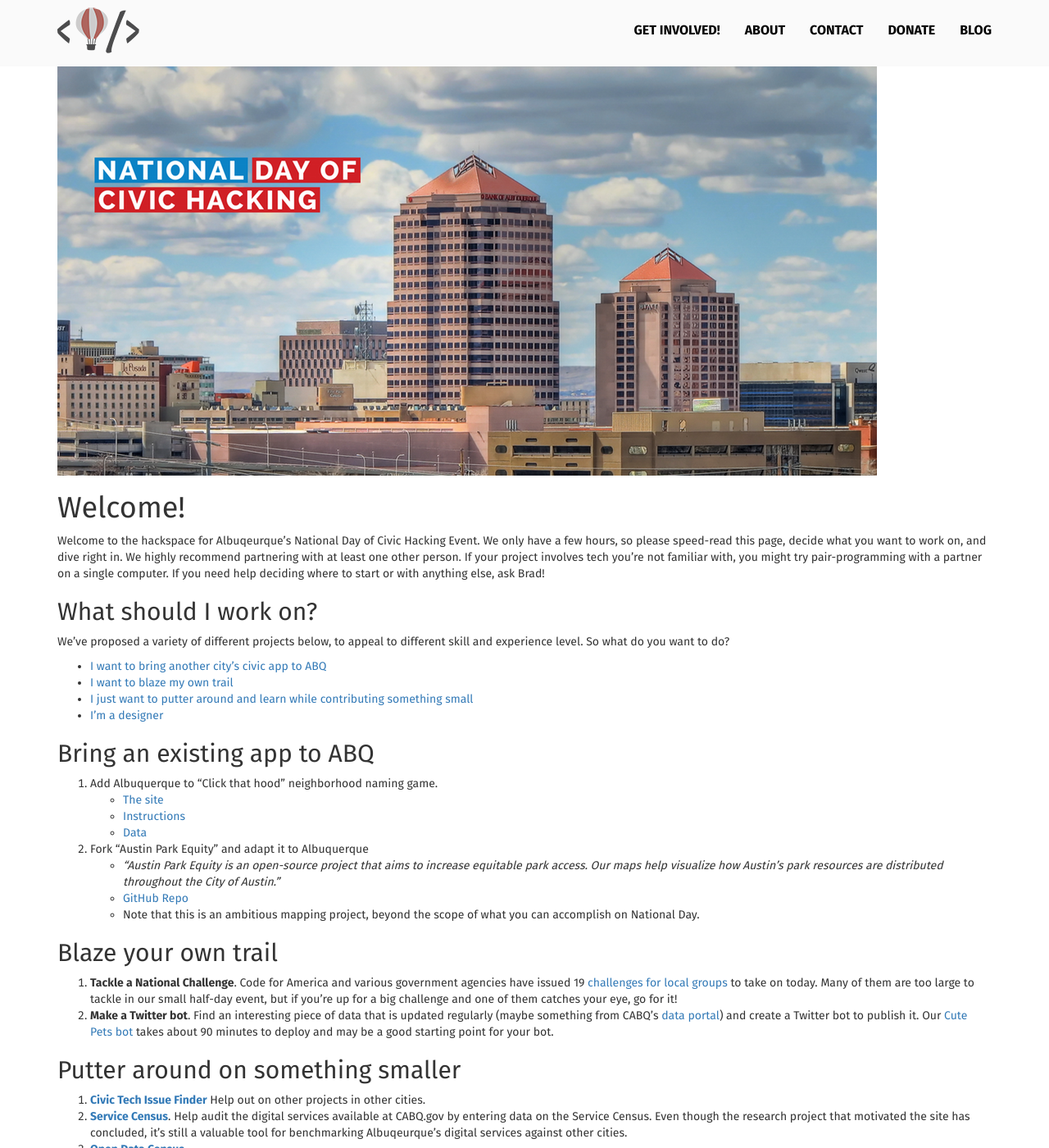
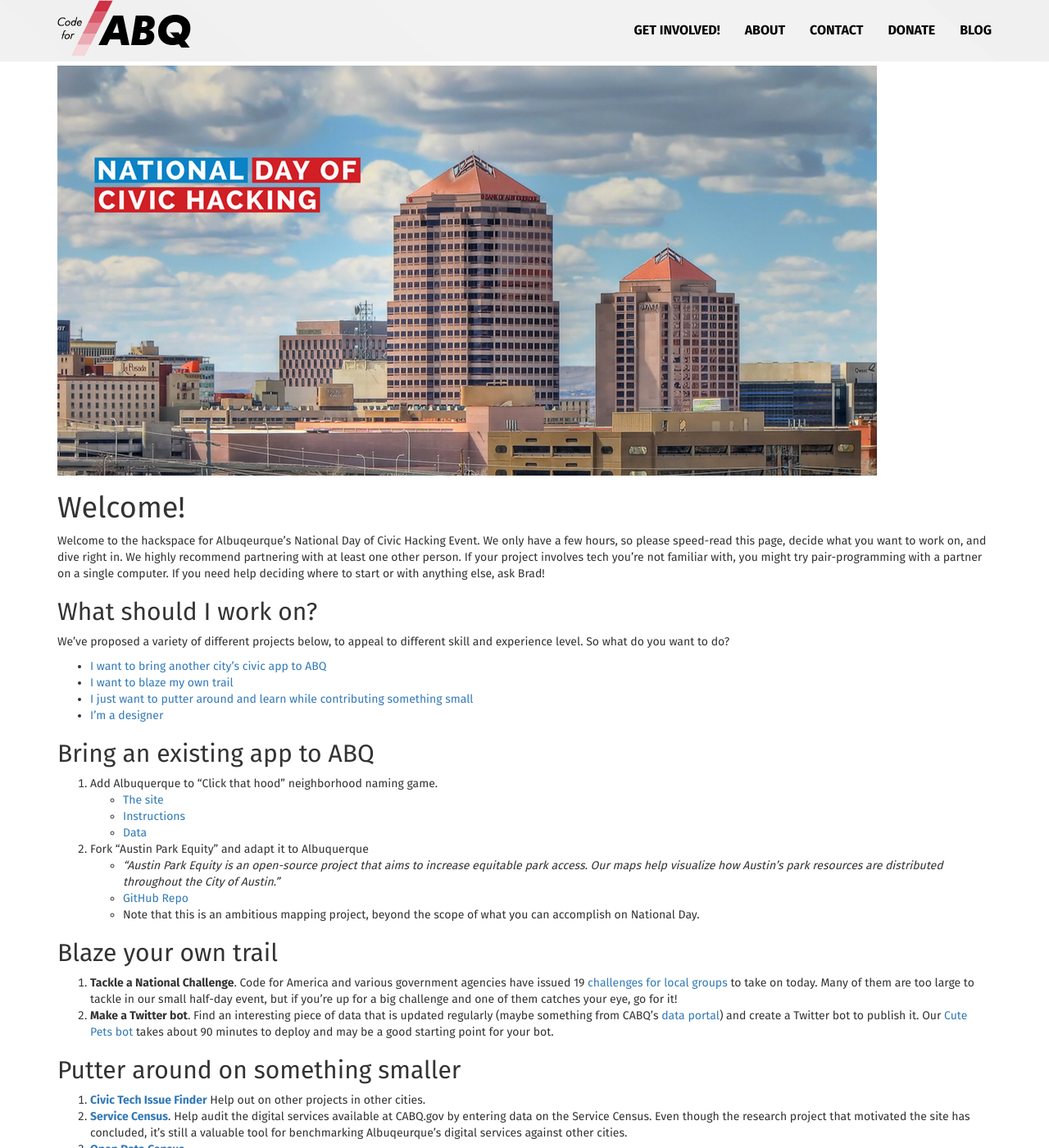
Before and after one commit to ThomasWomack/Code-for-NM, a Jekyll site: the page built from hackspace.md, in a window 1280 px wide and 1400 px high. Shown: the whole window at 82% size. Built offline with Jekyll 4.4.1, drawn with Linux system fonts in a browser that asks for light colours; nearby versions of some CDN libraries.

Commit message:
Changed image on nav bar

```diff
--- a/_includes/header.html
+++ b/_includes/header.html
@@ -7,7 +7,7 @@
           <span class="icon-bar"></span>
           <span class="icon-bar"></span>
         </button>
-        <a href="/"><img src="/images/logo_100.png" alt="Code for ABQ"></a>
+        <a href="/"><img src="/images/code_for_abq.png" alt="Code for ABQ"></a>
       </div>
       <div id="navbar" class="navbar-collapse collapse" aria-expanded="false">
         <ul class="nav navbar-nav navbar-right">
--- a/_sass/_hero.sass
+++ b/_sass/_hero.sass
@@ -7,7 +7,7 @@
   background: $background-url
   padding: 100px 0px
   text-align: left
-
+  background-color: #fcf3f4
   .button
     background-color: red
     @include borderRadius(10px)
--- a/css/main.scss
+++ b/css/main.scss
@@ -86,7 +86,7 @@
 }
 
 .navbar-fixed-top {
-  background-color: $white;
+  background: $background-url;
 }
 
 .navbar-nav {
@@ -100,7 +100,7 @@
 
       &:hover, &:active {
         border-bottom: 3px solid $grey-color;
-        background-color: $white;
+        background: $white;
       }
     }
   }
```
